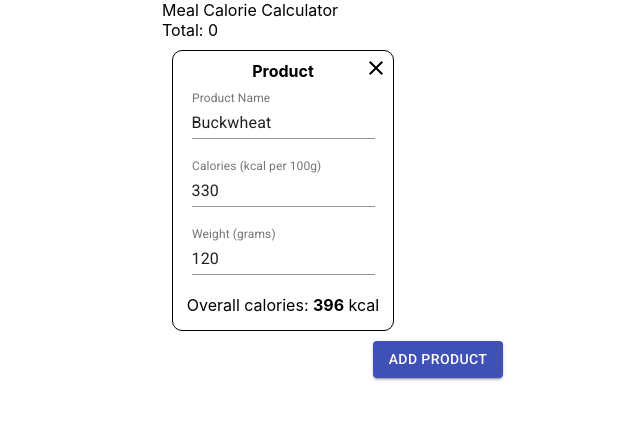
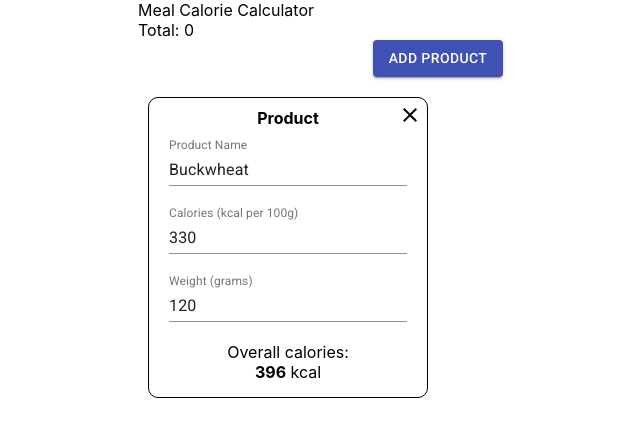
Before and after one commit to volodfast/react-calorie-calc, a React (Create React App) app: page / in a window 1280 px wide. Shown: the top 436 px of the page, without its empty margins (202-842 px from the left). Built offline with nearby package versions, Linux system fonts and the light colour scheme.

Commit message:
feature: styling updates

```diff
--- a/src/App.tsx
+++ b/src/App.tsx
@@ -1,11 +1,18 @@
-import { Container } from '@material-ui/core';
+import { Box, Container } from '@material-ui/core';
 // containers
 import MealCalorieCalculator from 'modules/meal/containers/MealCalorieCalculator';
 
 function App() {
   return (
-    <Container maxWidth="sm">
-      <MealCalorieCalculator />
+    <Container maxWidth="xl">
+      <Box
+        style={{
+          maxWidth: 600,
+          margin: '0 auto',
+        }}
+      >
+        <MealCalorieCalculator />
+      </Box>
     </Container>
   );
 }
--- a/src/modules/meal/containers/MealCalorieCalculator/MealCalorieCalculator.styled.ts
+++ b/src/modules/meal/containers/MealCalorieCalculator/MealCalorieCalculator.styled.ts
@@ -4,14 +4,25 @@ export const useMealCalorieCalculatorStyles = makeStyles({
   container: {},
   title: {},
   totalCalorie: {},
-  productList: {
+  productListPlaceholder: {
+    height: 80,
     display: 'flex',
     justifyContent: 'center',
     alignItems: 'center',
-    flexWrap: 'wrap',
   },
-  productWrapper: { flex: 1, padding: 10 },
+  productList: {
+    display: 'grid',
+    gridTemplateColumns: 'repeat(auto-fill, minmax(250px, 1fr))',
+  },
+  productWrapper: {
+    flexBasis: 1,
+    padding: 10,
+    display: 'flex',
+    alignItems: 'center',
+    justifyContent: 'center',
+  },
   controls: {
     textAlign: 'center',
+    marginBottom: 10,
   },
 });
--- a/src/modules/meal/containers/MealCalorieCalculator/MealCalorieCalculator.tsx
+++ b/src/modules/meal/containers/MealCalorieCalculator/MealCalorieCalculator.tsx
@@ -104,6 +104,12 @@ const MealCaloriCalculator: FC = () => {
       <Box className={classNames.totalCalorie}>
         Total: <Box component="span">{total}</Box>
       </Box>
+      <Box className={classNames.controls}>
+        <Button variant="contained" color="primary" onClick={handleAddProduct}>
+          Add Product
+        </Button>
+      </Box>
+      {productList.length ? (
         <Box className={classNames.productList}>
           {productList.map((product) => {
             return (
@@ -117,11 +123,11 @@ const MealCaloriCalculator: FC = () => {
             );
           })}
         </Box>
-      <Box className={classNames.controls}>
-        <Button variant="contained" color="primary" onClick={handleAddProduct}>
-          Add Product
-        </Button>
+      ) : (
+        <Box className={classNames.productListPlaceholder}>
+          Add some products into your meal!
         </Box>
+      )}
     </Box>
   );
 };
--- a/src/modules/product/components/ProductForm/ProductForm.styled.ts
+++ b/src/modules/product/components/ProductForm/ProductForm.styled.ts
@@ -6,8 +6,9 @@ export const useProductFromStyles = makeStyles({
     border: '1px solid black',
     borderRadius: 10,
     textAlign: 'center',
-    padding: '10px 10px 15px',
-    width: 200,
+    padding: '10px 20px 15px',
+    width: '100%',
+    minWidth: 200,
   },
   closeIcon: {
     position: 'absolute',
@@ -27,6 +28,7 @@ export const useProductFromStyles = makeStyles({
   },
   input: {
     marginBottom: 20,
+    width: '100%',
   },
   overallInfo: {},
   totalCalories: {
--- a/src/modules/product/components/ProductForm/ProductForm.tsx
+++ b/src/modules/product/components/ProductForm/ProductForm.tsx
@@ -60,7 +60,7 @@ const ProductForm: FC<ProductFormProps> = (props) => {
       </Box>
 
       <Box className={classes.overallInfo}>
-        <Box component="span">Overall calories: </Box>
+        <Box>Overall calories: </Box>
         <Box component="span" className={classes.totalCalories}>
           {(product.weight * product.caloriesPer100g) / 100}
         </Box>
```
Lines whose indentation alone changed are shown as unchanged.
